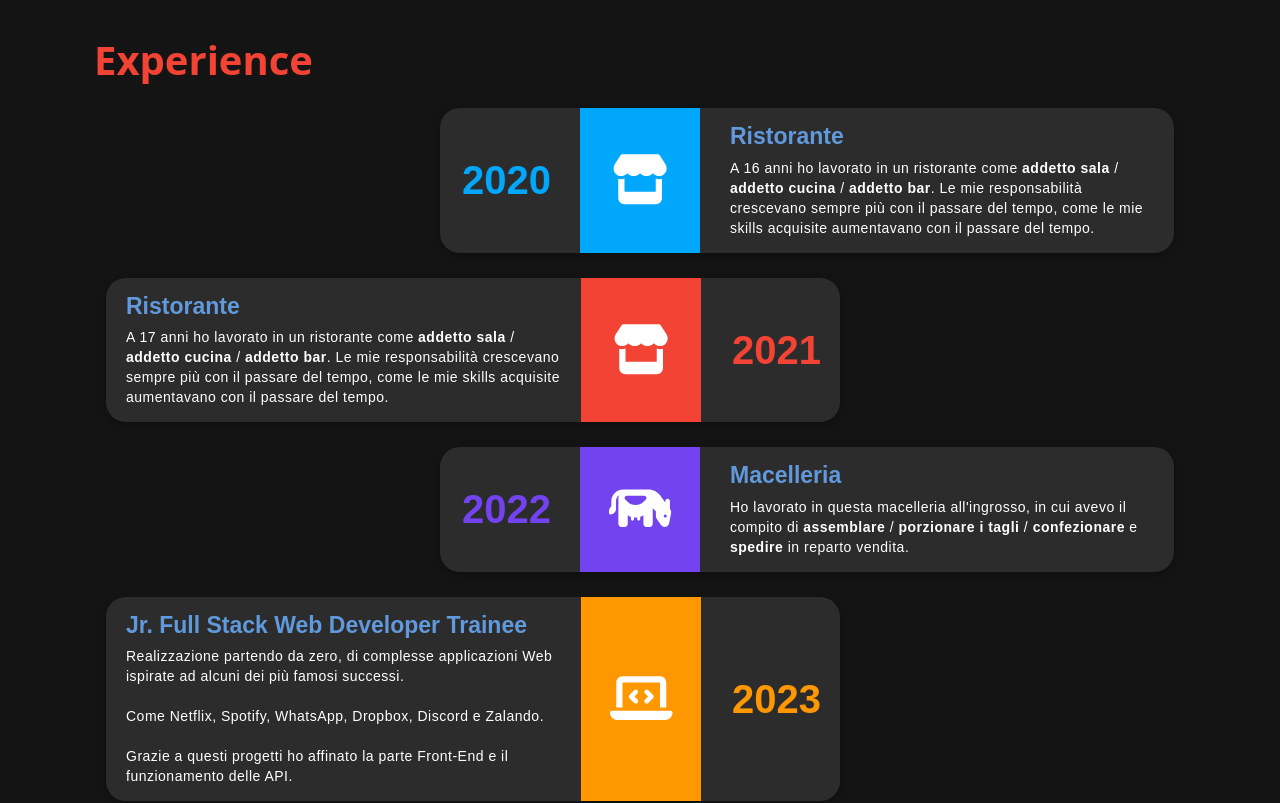
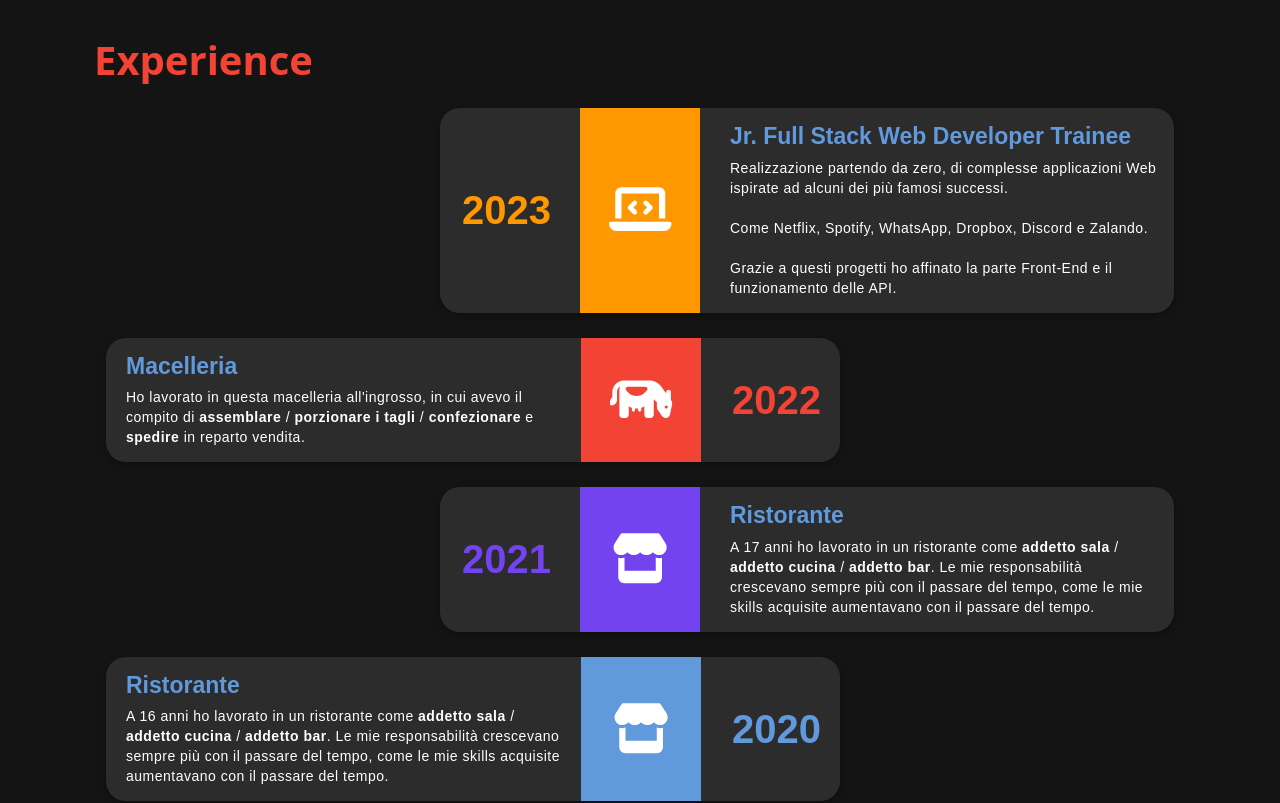
Before and after one commit to VolxDarkTV/portfolio-profile, a Vue app: page / in a window 1280 px wide. Shown: the part 900-1703 px from the top of the page. Built offline with nearby package versions, Linux system fonts and the light colour scheme.

Commit message:
fixed experience order and cv

```diff
--- a/src/components/Experience.vue
+++ b/src/components/Experience.vue
@@ -12,48 +12,8 @@
                 <div class="row">
                     <div class="col-md-12">
                         <div class="main-timeline">
-                            <!-- 2020 -->
-                            <div class="timeline" data-aos="fade-right" data-aos-delay="100">
-                                <a href="#" class="timeline-content">
-                                    <div class="timeline-year">2020</div>
-                                    <div class="timeline-icon">
-                                        <font-awesome-icon icon="fa-solid fa-store" />
-                                    </div>
-                                    <h3 class="title fw-bold my_third">Ristorante</h3>
-                                    <p class="description">
-                                        A 16 anni ho lavorato in un ristorante come <span class="fw-bold">addetto sala</span> / <span class="fw-bold">addetto cucina</span> / <span class="fw-bold">addetto bar</span>. Le mie responsabilità crescevano sempre più con il passare del tempo, come le mie skills acquisite aumentavano con il passare del tempo.
-                                    </p>
-                                </a>
-                            </div>
-                            <!-- 2021 -->
-                            <div class="timeline" data-aos="fade-left" data-aos-delay="200">
-                                <a href="#" class="timeline-content">
-                                    <div class="timeline-year">2021</div>
-                                    <div class="timeline-icon">
-                                        <font-awesome-icon icon="fa-solid fa-store" />
-                                    </div>
-                                    <h3 class="title fw-bold my_third">Ristorante</h3>
-                                    <p class="description">
-                                        A 17 anni ho lavorato in un ristorante come <span class="fw-bold">addetto sala</span> / <span class="fw-bold">addetto cucina</span> / <span class="fw-bold">addetto bar</span>. Le mie responsabilità crescevano sempre più con il passare del tempo, come le mie skills acquisite aumentavano con il passare del tempo.
-                                    </p>
-                                </a>
-                            </div>
-                            <!-- 2022 -->
-                            <div class="timeline" data-aos="fade-right" data-aos-delay="300">
-                                <a href="#" class="timeline-content">
-                                    <div class="timeline-year">2022</div>
-                                    <div class="timeline-icon">
-                                        <font-awesome-icon icon="fa-solid fa-cow" />
-                                    </div>
-                                    <h3 class="title fw-bold my_third">Macelleria</h3>
-                                    <p class="description">
-                                        Ho lavorato in questa macelleria all'ingrosso, in cui avevo il compito di
-                                        <span class="fw-bold">assemblare</span> / <span class="fw-bold">porzionare i tagli</span> / <span class="fw-bold">confezionare</span> e <span class="fw-bold">spedire</span> in reparto vendita.
-                                    </p>
-                                </a>
-                            </div>
                             <!-- 2023 -->
-                            <div class="timeline" data-aos="fade-left" data-aos-delay="400">
+                            <div class="timeline" data-aos="fade-left" data-aos-delay="100">
                                 <a href="#" class="timeline-content">
                                     <div class="timeline-year">2023</div>
                                     <div class="timeline-icon">
@@ -71,6 +31,50 @@
                                     </p>
                                 </a>
                             </div>
+
+                            <!-- 2022 -->
+                            <div class="timeline" data-aos="fade-right" data-aos-delay="200">
+                                <a href="#" class="timeline-content">
+                                    <div class="timeline-year">2022</div>
+                                    <div class="timeline-icon">
+                                        <font-awesome-icon icon="fa-solid fa-cow" />
+                                    </div>
+                                    <h3 class="title fw-bold my_third">Macelleria</h3>
+                                    <p class="description">
+                                        Ho lavorato in questa macelleria all'ingrosso, in cui avevo il compito di
+                                        <span class="fw-bold">assemblare</span> / <span class="fw-bold">porzionare i tagli</span> / <span class="fw-bold">confezionare</span> e <span class="fw-bold">spedire</span> in reparto vendita.
+                                    </p>
+                                </a>
+                            </div>
+
+                            <!-- 2021 -->
+                            <div class="timeline" data-aos="fade-left" data-aos-delay="300">
+                                <a href="#" class="timeline-content">
+                                    <div class="timeline-year">2021</div>
+                                    <div class="timeline-icon">
+                                        <font-awesome-icon icon="fa-solid fa-store" />
+                                    </div>
+                                    <h3 class="title fw-bold my_third">Ristorante</h3>
+                                    <p class="description">
+                                        A 17 anni ho lavorato in un ristorante come <span class="fw-bold">addetto sala</span> / <span class="fw-bold">addetto cucina</span> / <span class="fw-bold">addetto bar</span>. Le mie responsabilità crescevano sempre più con il passare del tempo, come le mie skills acquisite aumentavano con il passare del tempo.
+                                    </p>
+                                </a>
+                            </div>
+
+                            <!-- 2020 -->
+                            <div class="timeline" data-aos="fade-right" data-aos-delay="400">
+                                <a href="#" class="timeline-content">
+                                    <div class="timeline-year">2020</div>
+                                    <div class="timeline-icon">
+                                        <font-awesome-icon icon="fa-solid fa-store" />
+                                    </div>
+                                    <h3 class="title fw-bold my_third">Ristorante</h3>
+                                    <p class="description">
+                                        A 16 anni ho lavorato in un ristorante come <span class="fw-bold">addetto sala</span> / <span class="fw-bold">addetto cucina</span> / <span class="fw-bold">addetto bar</span>. Le mie responsabilità crescevano sempre più con il passare del tempo, come le mie skills acquisite aumentavano con il passare del tempo.
+                                    </p>
+                                </a>
+                            </div>
+
                         </div>
                     </div>
                 </div>
@@ -106,7 +110,7 @@
 .main-timeline .timeline-content:hover{ text-decoration: none; }
 .main-timeline .timeline-content:before{
     content: '';
-    background-color: #00A7FB;
+    background-color: $brand_fourth;
     height: 100%;
     width: 120px;
     position: absolute;
@@ -114,7 +118,7 @@
     top: 0;
 }
 .main-timeline .timeline-year{
-    color: #00A7FB;
+    color: $brand_fourth;
     font-size: 40px;
     font-weight: 700;
     line-height: 43px;
@@ -168,8 +172,8 @@
 .main-timeline .timeline:nth-child(4n+2) .timeline-year{ color: $brand_primary; }
 .main-timeline .timeline:nth-child(4n+3) .timeline-content:before{ background-color: $brand_secondary; }
 .main-timeline .timeline:nth-child(4n+3) .timeline-year{ color: $brand_secondary; }
-.main-timeline .timeline:nth-child(4n+4) .timeline-content:before{ background-color: $brand_fourth; }
-.main-timeline .timeline:nth-child(4n+4) .timeline-year{ color: $brand_fourth; }
+.main-timeline .timeline:nth-child(4n+4) .timeline-content:before{ background-color: $brand_third; }
+.main-timeline .timeline:nth-child(4n+4) .timeline-year{ color: $brand_third; }
 @media screen and (max-width:767px){
     .main-timeline .timeline,
     .main-timeline .timeline:nth-child(even){
```
Also changed, not shown: 1 other file (tests, documents, lock files or other folders).
